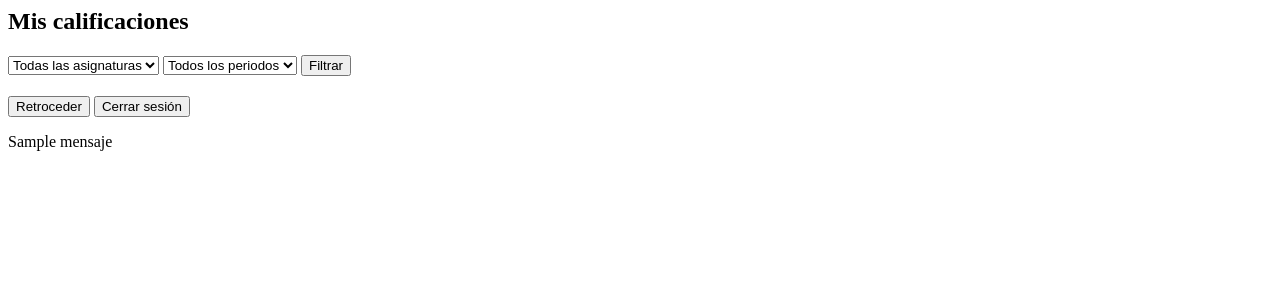
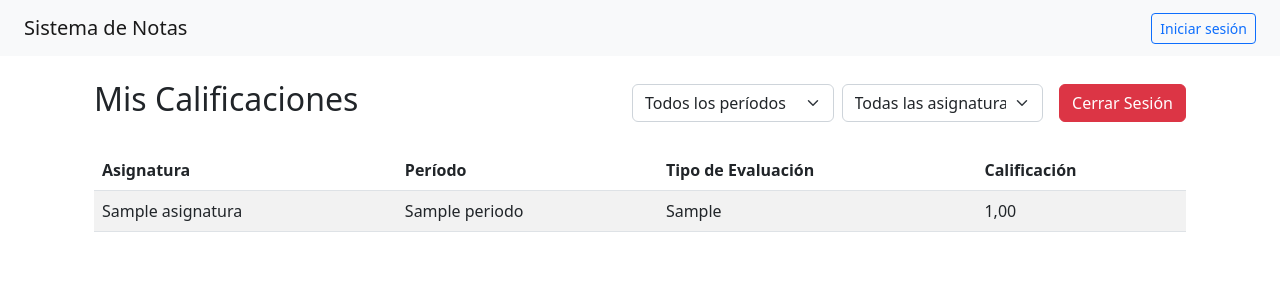
Before and after one commit to Zero100x/ISWElectiva110202-10, a Django app: template academico/templates/academico/calificaciones_estudiante.html in a window 1280 px wide. Shown: the top 300 px of the page. Run offline with Django 4.2, Linux system fonts and the light colour scheme; tables that the repository leaves empty hold one stand-in row (values such as "Sample post"); the template is opened without the code that fills it: values that come from a table or form of the project are taken from there, most other values are stand-ins (such as "Sample title", 1, 10 or a date in 2020).

Commit message:
4 Historias

```diff
--- a/academico/templates/academico/calificaciones_estudiante.html
+++ b/academico/templates/academico/calificaciones_estudiante.html
@@ -1,45 +1,57 @@
-<h2>Mis calificaciones</h2>
-<form method="get">
-    <select name="asignatura">
-        <option value="">Todas las asignaturas</option>
-        {% for a in asignaturas %}
-            <option value="{{ a.id }}">{{ a.nombre }}</option>
+{% extends 'base_generic.html' %}
+
+{% block content %}
+<div class="container mt-4">
+    <div class="d-flex justify-content-between align-items-center mb-4">
+        <h2>Mis Calificaciones</h2>
+        <div class="d-flex align-items-center">
+            <form class="me-3 d-flex gap-2">
+                <select name="periodo" class="form-select" onchange="this.form.submit()">
+                    <option value="">Todos los períodos</option>
+                    {% for periodo in periodos %}
+                        <option value="{{ periodo.id }}" {% if periodo.id == periodo_actual %}selected{% endif %}>
+                            {{ periodo }}
+                        </option>
                     {% endfor %}
                 </select>
-    <select name="periodo">
-        <option value="">Todos los periodos</option>
-        {% for p in periodos %}
-            <option value="{{ p.id }}">{{ p.nombre }}</option>
+                <select name="asignatura" class="form-select" onchange="this.form.submit()">
+                    <option value="">Todas las asignaturas</option>
+                    {% for asignatura in asignaturas %}
+                        <option value="{{ asignatura.id }}" {% if asignatura.id == asignatura_actual %}selected{% endif %}>
+                            {{ asignatura.nombre }}
+                        </option>
                     {% endfor %}
                 </select>
-    <button type="submit">Filtrar</button>
             </form>
-
-<!-- Botones de navegación -->
-<div style="margin-top: 20px;">
-    <button onclick="window.history.back();">Retroceder</button>
-    <a href="{% url 'logout' %}">
-        <button type="button">Cerrar sesión</button>
+            <a href="{% url 'logout' %}" class="btn btn-danger">
+                <i class="fas fa-sign-out-alt"></i> Cerrar Sesión
             </a>
         </div>
+    </div>
 
-{% if mensaje %}
-    <p>{{ mensaje }}</p>
-{% else %}
-    <table>
+    {% if calificaciones %}
+        <table class="table table-striped">
+            <thead>
                 <tr>
                     <th>Asignatura</th>
-            <th>Periodo</th>
+                    <th>Período</th>
                     <th>Tipo de Evaluación</th>
-            <th>Nota</th>
+                    <th>Calificación</th>
                 </tr>
-        {% for c in calificaciones %}
+            </thead>
+            <tbody>
+                {% for calificacion in calificaciones %}
                 <tr>
-            <td>{{ c.asignatura }}</td>
-            <td>{{ c.periodo }}</td>
-            <td>{{ c.tipo_evaluacion }}</td>
-            <td>{{ c.nota }}</td>
+                    <td>{{ calificacion.asignatura.nombre }}</td>
+                    <td>{{ calificacion.periodo }}</td>
+                    <td>{{ calificacion.tipo_evaluacion }}</td>
+                    <td>{{ calificacion.nota }}</td>
                 </tr>
                 {% endfor %}
+            </tbody>
         </table>
+    {% else %}
+        <div class="alert alert-info">{{ mensaje|default:"No hay calificaciones registradas para el período seleccionado." }}</div>
     {% endif %}
+</div>
+{% endblock %}
--- a/sistema_notas/settings.py
+++ b/sistema_notas/settings.py
@@ -3,7 +3,7 @@ from pathlib import Path
 
 BASE_DIR = Path(__file__).resolve().parent.parent
 
-SECRET_KEY = 'cambia-esto-por-una-clave-secreta'  # 🔒 Reemplaza esto por una clave secreta segura
+SECRET_KEY = os.environ.get('DJANGO_SECRET_KEY', 'default-secret-key-for-development')  # 🔒 Reemplaza esto por una clave secreta segura
 
 DEBUG = True  # ⚠️ No olvides ponerlo en False en producción
 
```
Also changed, not shown: academico/forms.py (+15 -8 lines), academico/templates/academico/lista_calificaciones.html (+18 -11 lines), academico/views.py (+18 -10 lines), requirements.txt (added, +23 -0 lines), db.sqlite3, 2 other files. Lines whose indentation alone changed are shown as unchanged.
